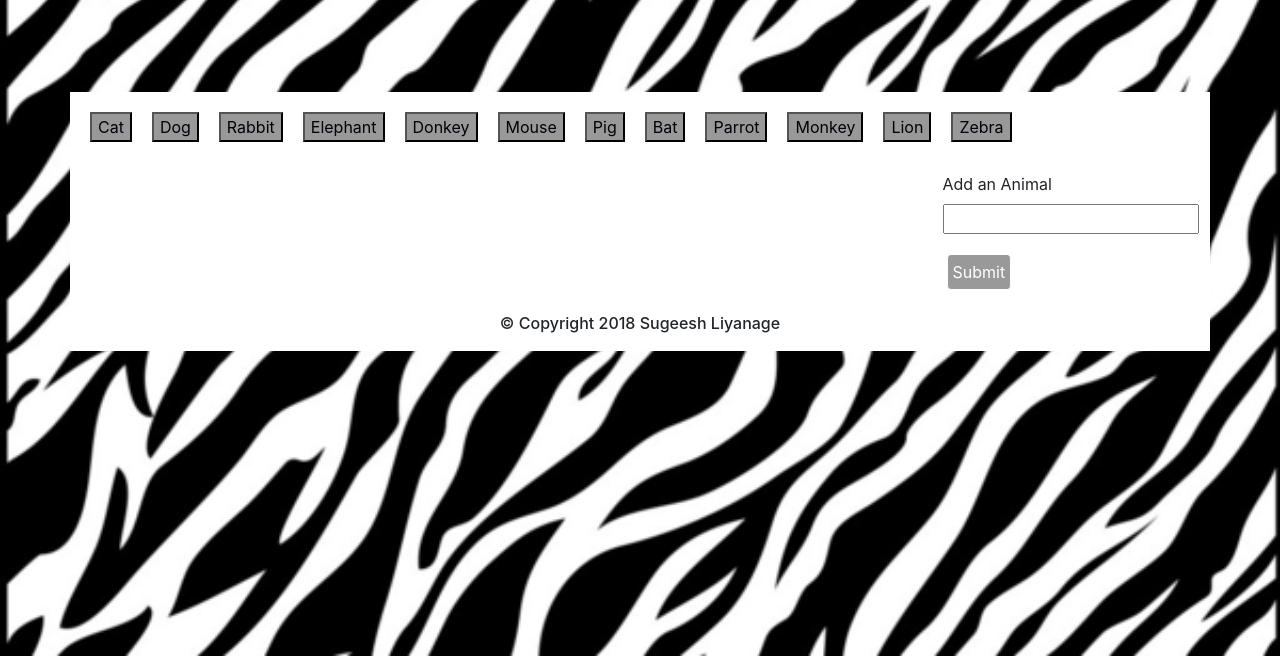
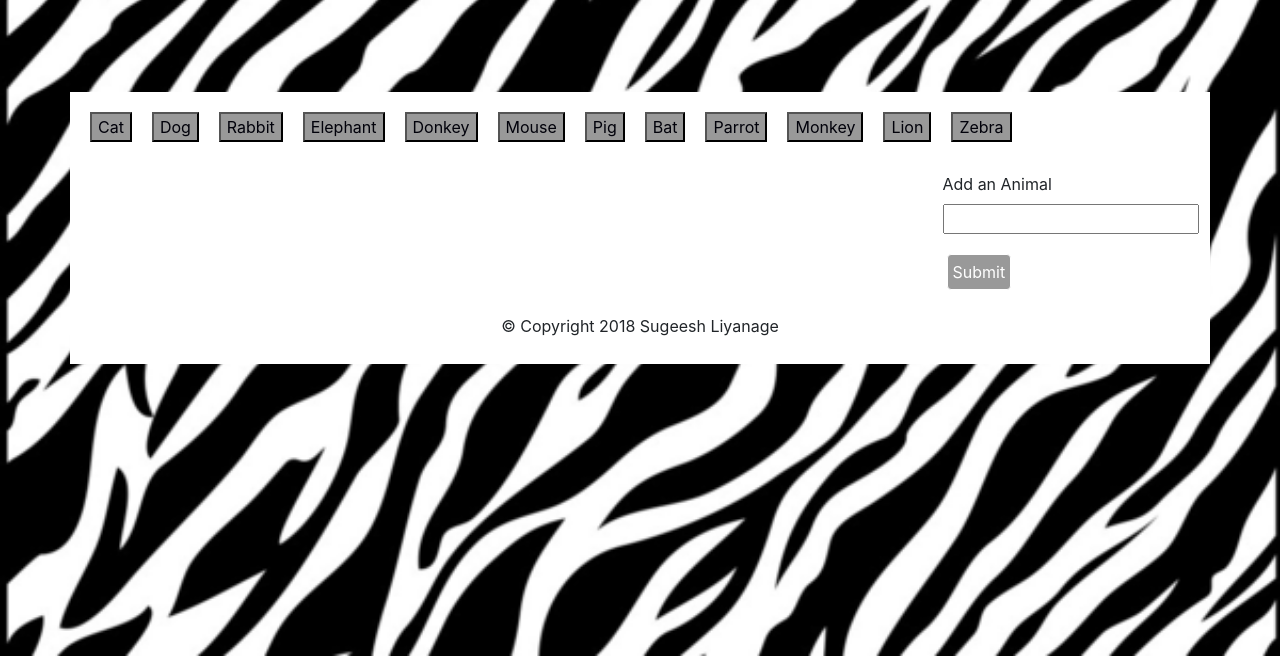
Before and after one commit to SugeeshLiyanage/GifTastic, a plain HTML site: page index.html in a window 1280 px wide. Shown: the part 144-800 px from the top of the page. Drawn offline with nearby package versions, Linux system fonts and the light colour scheme.

Commit message:
final commit

```diff
--- a/index.html
+++ b/index.html
@@ -56,7 +56,7 @@
 
             <footer>
                 <div id="footer" class="container">
-                    <h6 id="copyright">&copy; Copyright 2018 Sugeesh Liyanage</h6>
+                    <p id="copyright">&copy; Copyright 2018 Sugeesh Liyanage<p>
                 </div>
             </footer>
 
```
Also changed, not shown: assets/images/bg.jpg.
